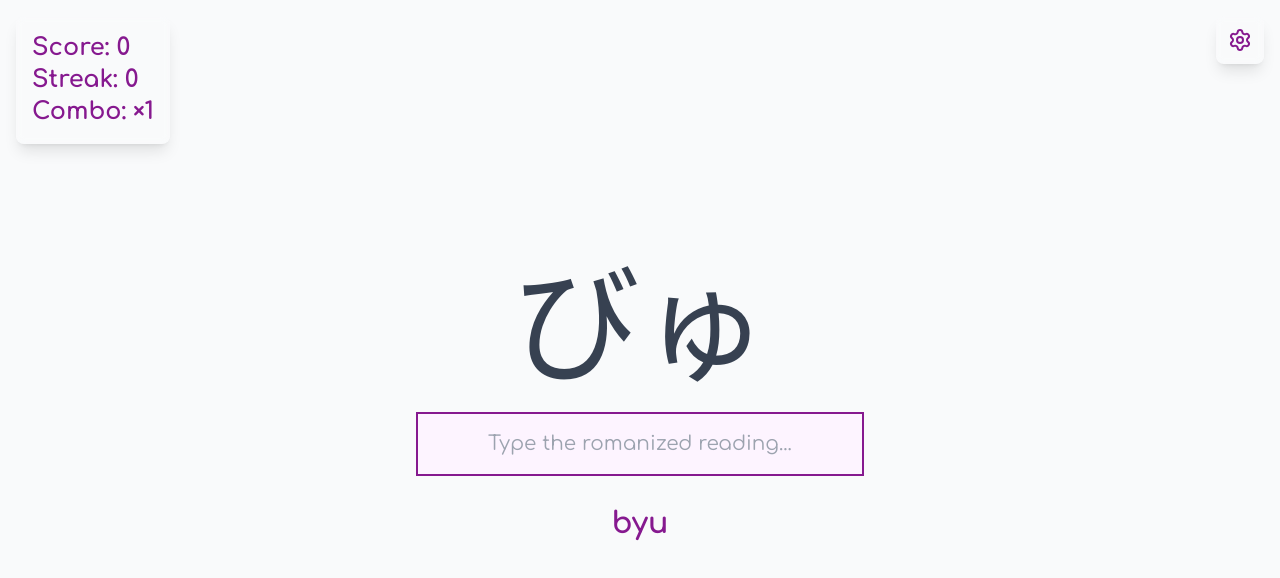
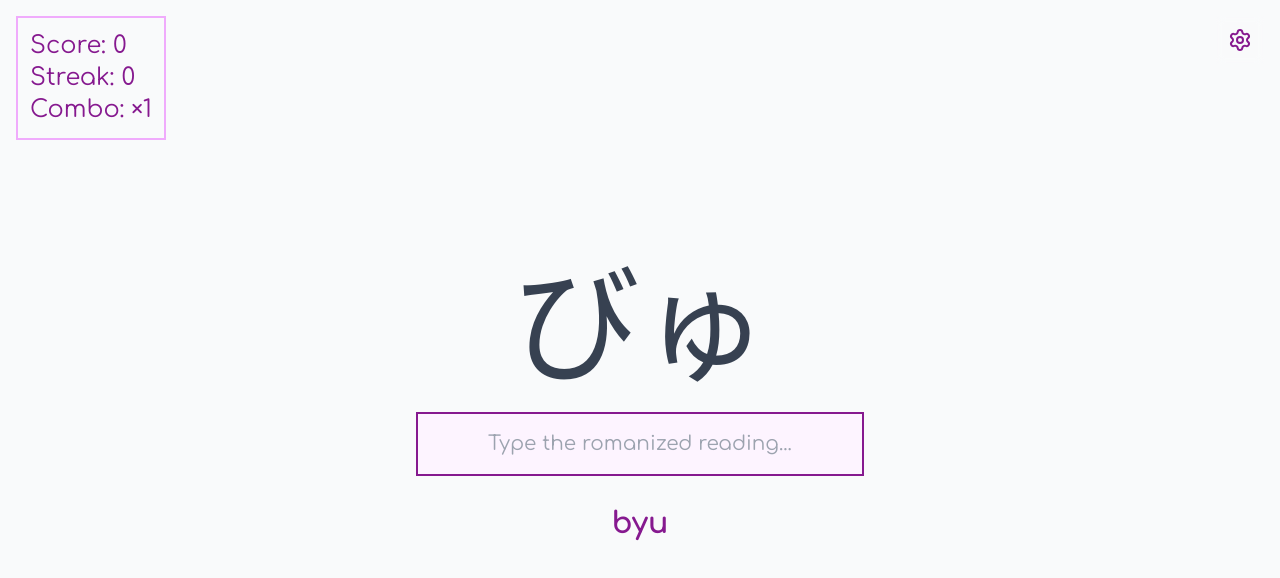
Before and after one commit to emily-li/rote-rush, a React (Vite) app: page / in a window 1280 px wide. Shown: the top 578 px of the page. Built offline with nearby package versions, Linux system fonts and the light colour scheme.

Commit message:
Cleanup ScoreDisplay

```diff
--- a/src/components/ui/ScoreDisplay.tsx
+++ b/src/components/ui/ScoreDisplay.tsx
@@ -14,44 +14,41 @@ export const ScoreDisplay = ({
   shouldAnimateCombo,
   shouldAnimateStreak,
   shouldAnimateComboReset,
-}: ScoreDisplayProps) => {  return (
-    <div className="absolute left-4 top-4 text-left space-y-2 z-20">
-      <div className="flex flex-col bg-white/10 backdrop-blur-sm rounded-lg p-4 shadow-lg">
-        <div className="text-2xl text-fuchsia-800 font-bold">
-          <span className="text-fuchsia-800">Score: </span>
+}: ScoreDisplayProps) => {
+  return (
+    <div className="absolute left-4 top-4 z-20 space-y-2 text-left text-2xl text-fuchsia-800">
+      <div className="flex flex-col border-2 border-fuchsia-300 p-3">
+        <div>
+          <span>Score: </span>
           <span
             key={score}
-            className="animate-score-pop inline-block"
+            className="inline-block animate-score-pop"
             aria-label={`Current score: ${score}`}
           >
             {score}
           </span>
         </div>
 
-        <div className="text-2xl text-fuchsia-800 font-bold">
-          <span className="text-fuchsia-800">Streak: </span>
+        <div>
+          <span>Streak: </span>
           <span
             key={streak}
             className={`inline-block ${
-              shouldAnimateStreak ? 'animate-streak-reset' : 'animate-score-pop'
-            }`}
-            aria-label={`Current streak: ${streak}`}          >
+              shouldAnimateStreak ? 'animate-streak-reset' : 'animate-score-pop' }`}
+            aria-label={`Current streak: ${streak}`}
+          >
             {streak}
           </span>
         </div>
 
         <div className="relative w-fit whitespace-nowrap">
-          <div className="invisible text-2xl">
-            Combo: ×{comboMultiplier}
-          </div>
+          <div className="invisible">Combo: ×{comboMultiplier}</div>
 
           <div
             key={comboMultiplier}
-            className={`absolute inset-0 text-2xl font-bold text-fuchsia-800 transition-colors duration-300 ${
-              shouldAnimateCombo ? 'animate-combo-explosion' : ''
-            } ${
-              shouldAnimateComboReset ? 'animate-red-explosion' : ''
-            }`}
+            className={`absolute inset-0 transition-colors duration-300
+              ${shouldAnimateCombo ? 'animate-combo-explosion' : ''}
+              ${shouldAnimateComboReset ? 'animate-red-explosion' : ''}`}
           >
             Combo: ×{comboMultiplier}
           </div>
@@ -59,4 +56,4 @@ export const ScoreDisplay = ({
       </div>
     </div>
   );
-}
+};
--- a/src/components/ui/SettingsButton.tsx
+++ b/src/components/ui/SettingsButton.tsx
@@ -7,10 +7,11 @@ export const SettingsButton = () => {
 
   return (
     <>
-      <div className="absolute top-4 right-4 z-20">
+      <div className="absolute right-4 top-4 z-20">
+        {' '}
         <button
           onClick={() => setShowReport(true)}
-          className="bg-white/10 backdrop-blur-sm rounded-lg p-3 shadow-lg hover:bg-white/20 transition-colors"
+          className="bg-white/10 p-3 backdrop-blur-sm transition-colors hover:bg-white/20"
           aria-label="Open settings and reports"
         >
           <Settings size={24} className="text-fuchsia-800" />
```
